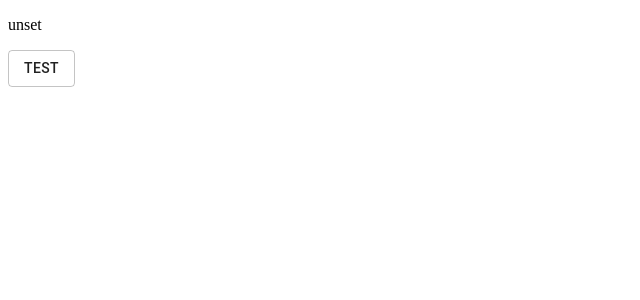
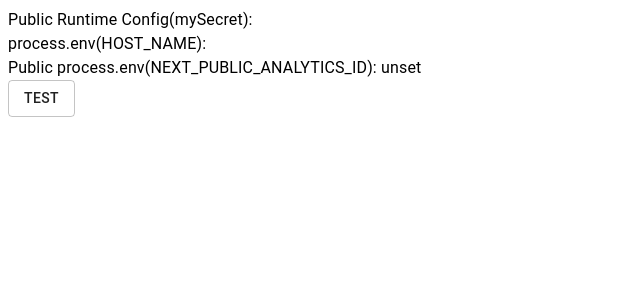
Before and after one commit to returnSky/Temp-Next-Blog, a Next.js app: page /posts in a window 1280 px wide. Shown: the top 300 px of the page, without its empty margins (0-640 px from the left). Built offline with nearby package versions, Linux system fonts and the light colour scheme; no server answers.

Commit message:
Update post index

```diff
--- a/next.config.js
+++ b/next.config.js
@@ -1,8 +1,4 @@
 module.exports = {
-  env: {
-    // HOSTNAME: process.env.HOSTNAME,
-    // CUSTOM_KEY: 'my-value',
-  },
   publicRuntimeConfig: {
     mySecret: 'secret',
   }
--- a/pages/posts/index.js
+++ b/pages/posts/index.js
@@ -1,6 +1,6 @@
 import React, { useState } from 'react';
 import getConfig from 'next/config'
-import { Box, Button, Snackbar } from '@material-ui/core';
+import { Box, Button, Typography, Snackbar } from '@material-ui/core';
 import MuiAlert from '@material-ui/lab/Alert';
 
 function Alert(props) {
@@ -17,7 +17,7 @@ function Message({ open, type, message, handleCloseMessage }) {
   );
 }
 
-function Post({ hostname, customKey }) {
+function Post({ hostname }) {
   const [msgInfo, setMsgInfo] = useState({
     open: false,
     type: 'success',
@@ -26,7 +26,6 @@ function Post({ hostname, customKey }) {
   const { serverRuntimeConfig, publicRuntimeConfig } = getConfig()
 
   function handleClick() {
-    // setOpen(true);
     setMsgInfo({
       open: true,
       type: 'error',
@@ -47,10 +46,9 @@ function Post({ hostname, customKey }) {
 
   return (
     <Box>
-      <p>{publicRuntimeConfig.mySecret}</p>
-      <p>{hostname}</p>
-      <p>{process.env.NEXT_PUBLIC_ANALYTICS_ID}</p>
-      <p>{customKey}</p>
+      <Typography>Public Runtime Config(mySecret): {publicRuntimeConfig.mySecret}</Typography>
+      <Typography>process.env(HOST_NAME): {hostname}</Typography>
+      <Typography>Public process.env(NEXT_PUBLIC_ANALYTICS_ID): {process.env.NEXT_PUBLIC_ANALYTICS_ID}</Typography>
       <Button variant="outlined" onClick={handleClick}>
         Test
       </Button>
@@ -66,7 +64,6 @@ export async function getStaticProps(context) {
   return {
     props: {
       hostname: process.env.HOST_NAME,
-      customKey: process.env.CUSTOM_KEY
     }, // will be passed to the page component as props
   }
 }
```
